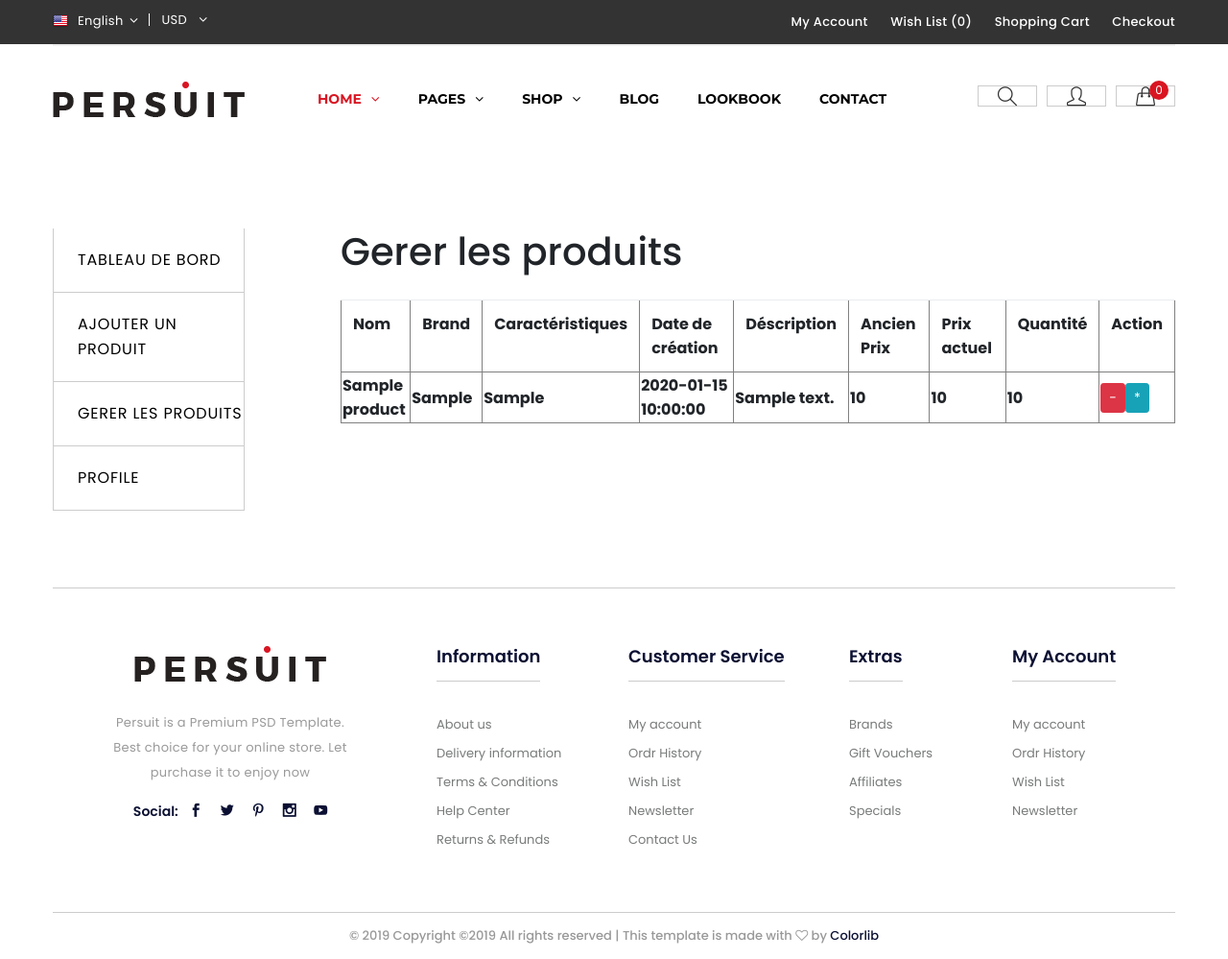
After one commit to moustaphaOut/electrojoud, a PHP site: page /supprimer_produit.php in a window 1280 px wide. The commit adds this page. Shown: the whole page at 96% size. Run offline with PHP 8.4, Linux system fonts and the light colour scheme; tables that the repository leaves empty hold one stand-in row (values such as "Sample post"); lists and menus that the app fills with data are empty; some web fonts are replaced.

Commit message:
last commit

```diff
--- /dev/null
+++ b/menu.php
@@ -0,0 +1,14 @@
+<div class="col-lg-3 float-md-left">
+                            <div class="left_sidebar_area">
+                                <aside class="l_widget l_categories_widget" style="width:200px;">
+                                    <div>
+                                        <ul>
+                                            <li><a href="#" id="Home" onclick="">Tableau de bord</a></li>
+                                            <li><a href="add_product.php" id="ajouter" >Ajouter un produit</a></li>
+                                            <li><a href="supprimer_produit.php" id="supp" >Gerer les produits</a></ li>
+                                            <li><a href="#">profile</a></li>
+                                        </ul>
+                                    </div>
+                                </aside>
+                            </div>
+</div>
--- /dev/null
+++ b/supprimer_produit.php
@@ -0,0 +1,152 @@
+<?php
+include 'connection.php';
+$idRow = $idDelete='';
+if(isset($_GET['idRow']))
+  $idRow= $_GET['idRow'];
+if(isset($_GET['delete']))
+  $idDelete= $_GET['delete'];
+$sql = "DELETE FROM product WHERE id_product = '".$idDelete."'";
+$result = mysqli_query($conn, $sql);
+?>
+<html lang="en">
+<head>
+  <meta charset="utf-8">
+  <meta http-equiv="X-UA-Compatible" content="IE=edge">
+  <meta name="viewport" content="width=device-width, initial-scale=1">
+
+  <link rel="icon" href="img/fav-icon.png" type="image/x-icon" />
+  <!-- The above 3 meta tags *must* come first in the head; any other head content must come *after* these tags -->
+  <title>Persuit</title>
+
+  <!-- Icon css link -->
+  <link href="css/font-awesome.min.css" rel="stylesheet">
+  <link href="vendors/line-icon/css/simple-line-icons.css" rel="stylesheet">
+  <link href="vendors/elegant-icon/style.css" rel="stylesheet">
+  <!-- Bootstrap -->
+  <link href="css/bootstrap.min.css" rel="stylesheet">
+
+  <!-- Rev slider css -->
+  <link href="vendors/revolution/css/settings.css" rel="stylesheet">
+  <link href="vendors/revolution/css/layers.css" rel="stylesheet">
+  <link href="vendors/revolution/css/navigation.css" rel="stylesheet">
+
+  <!-- Extra plugin css -->
+  <link href="vendors/owl-carousel/owl.carousel.min.css" rel="stylesheet">
+  <link href="vendors/bootstrap-selector/css/bootstrap-select.min.css" rel="stylesheet">
+  <link href="vendors/jquery-ui/jquery-ui.css" rel="stylesheet">
+
+  <link href="css/style.css" rel="stylesheet">
+  <link href="css/responsive.css" rel="stylesheet">
+
+  <!-- HTML5 shim and Respond.js for IE8 support of HTML5 elements and media queries -->
+  <!-- WARNING: Respond.js doesn't work if you view the page via file:// -->
+  <!--[if lt IE 9]>
+  <script src="https://oss.maxcdn.com/html5shiv/3.7.3/html5shiv.min.js"></script>
+  <script src="https://oss.maxcdn.com/respond/1.4.2/respond.min.js"></script>
+<![endif]-->
+</head>
+<body>
+
+  <?php
+  include_once('header.php');
+  ?>
+
+
+  <!--================Categories Product Area =================-->
+  <section class="no_sidebar_2column_area">
+    <div class="container">
+      <div class="row row_disable">
+        <?php include_once "menu.php"; ?>
+        <div class="col-lg-9 float-md-right" id="cont">
+          <div id="frmRegistration">
+            <form class="form-horizontal" action="add_product_code.php" method="POST" enctype="multipart/form-data">
+
+              <h1>Gerer les produits</h1>
+              <br>
+              <table  border="1" >
+                <thead class=" table thead-dark">
+                  <tr>
+                    <th>Nom</th>
+                    <th >Brand</th>
+                    <th>Caractéristiques</th>
+                    <th>Date  de création</th>
+                    <th >Déscription</th>
+                    <th>Ancien Prix</th>
+                    <th>Prix actuel</th>
+                    <th>Quantité</th>
+                    <th>Action</th>
+                  </tr>
+                </thead>
+                <tbody>
+                  <?php
+                  $requete = 'SELECT * FROM product;';
+                  $resultat = $conn->query($requete);
+                  while ($row = $resultat->fetch_assoc()) :
+                    $idR = $row['id_product'];
+                    $name = $row['name'];
+                    $brand = $row['brand'];
+                    $caracteristique = $row['caracteristique'];
+                    $date_c = $row['created_at'];
+                    $description = $row['description'];
+                    $old_price = $row['old_price'];
+                    $price = $row['price'];
+                    $quantity = $row['quantity'];
+                    ?>
+                    <tr scope="row">
+                      <th><?php echo $name ?></th>
+                      <th><?php echo $brand ?></th>
+                      <th><?php echo $caracteristique ?></th>
+                      <th><?php echo $date_c ?></th>
+                      <th><?php echo $description ?></th>
+                      <th><?php echo $old_price ?></th>
+                      <th><?php echo $price ?></th>
+                      <th><?php echo $quantity ?></th>
+                      <th>
+                        <a class="btn btn-danger btn-sm" href="supprimer_produit.php?delete=<?php echo $idR; ?>">-</a><a class="btn btn-info btn-sm" href="">*</a>
+                    <?php endwhile;?>
+                  </th>
+                </tr>
+              </tbody>
+            </table>
+          </form>
+
+        </div>
+      </div>
+    </div>
+  </div>
+</section>
+<!--================End Categories Product Area =================-->
+<?php include"footer.php" ?>
+
+
+
+<!-- jQuery (necessary for Bootstrap's JavaScript plugins) -->
+<script src="js/jquery-3.2.1.min.js"></script>
+<!-- Include all compiled plugins (below), or include individual files as needed -->
+<script src="js/popper.min.js"></script>
+<script src="js/bootstrap.min.js"></script>
+<!-- Rev slider js -->
+<script src="vendors/revolution/js/jquery.themepunch.tools.min.js"></script>
+<script src="vendors/revolution/js/jquery.themepunch.revolution.min.js"></script>
+<script src="vendors/revolution/js/extensions/revolution.extension.actions.min.js"></script>
+<script src="vendors/revolution/js/extensions/revolution.extension.video.min.js"></script>
+<script src="vendors/revolution/js/extensions/revolution.extension.slideanims.min.js"></script>
+<script src="vendors/revolution/js/extensions/revolution.extension.layeranimation.min.js"></script>
+<script src="vendors/revolution/js/extensions/revolution.extension.navigation.min.js"></script>
+<script src="vendors/revolution/js/extensions/revolution.extension.slideanims.min.js"></script>
+<!-- Extra plugin css -->
+<script src="vendors/counterup/jquery.waypoints.min.js"></script>
+<script src="vendors/counterup/jquery.counterup.min.js"></script>
+<script src="vendors/owl-carousel/owl.carousel.min.js"></script>
+<script src="vendors/bootstrap-selector/js/bootstrap-select.min.js"></script>
+<script src="vendors/image-dropdown/jquery.dd.min.js"></script>
+<script src="js/smoothscroll.js"></script>
+<script src="vendors/isotope/imagesloaded.pkgd.min.js"></script>
+<script src="vendors/isotope/isotope.pkgd.min.js"></script>
+<script src="vendors/magnify-popup/jquery.magnific-popup.min.js"></script>
+<script src="vendors/vertical-slider/js/jQuery.verticalCarousel.js"></script>
+<script src="vendors/jquery-ui/jquery-ui.js"></script>
+
+<script src="js/theme.js"></script>
+</body>
+</html>
```
Also changed, not shown: add_product.php (+5 -44 lines).
